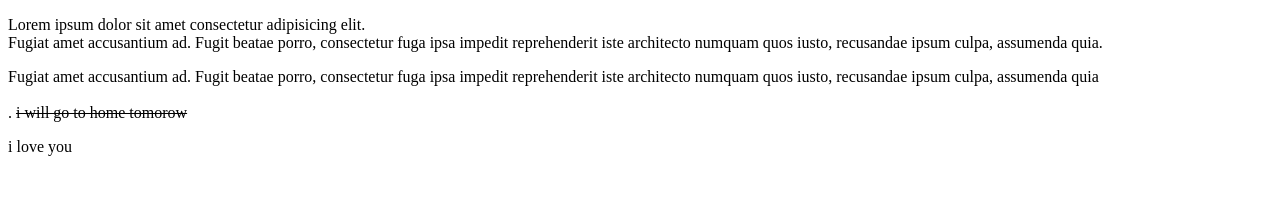
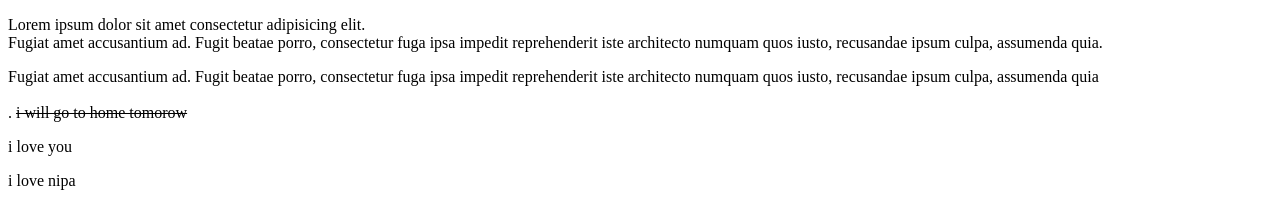
Before and after one commit to Tarek99374/Dabling-bangla-, a plain HTML site: page index.html in a window 1280 px wide. Drawn offline with Linux system fonts and the light colour scheme.

Commit message:
Update index.html

```diff
--- a/index.html
+++ b/index.html
@@ -12,6 +12,8 @@
     <br>
     <br>.
 <del> i will go to home tomorow </del>
+
   <p>i love you </p>
+  <p> i love nipa </p>
  </body>
  </html>
```
